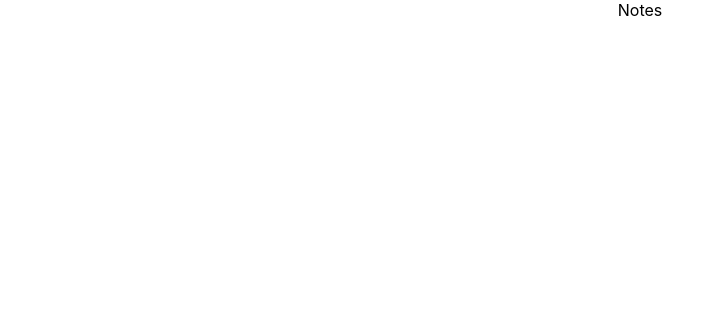
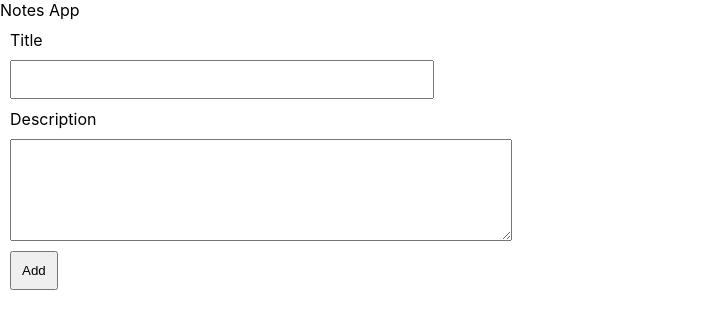
Before and after one commit to ManojCodeNew/NotesApp, a React (Create React App) app: page / in a window 1280 px wide. Shown: the top 328 px of the page, without its empty margins (0-724 px from the left). Built offline with nearby package versions, Linux system fonts and the light colour scheme.

Commit message:
notes-app: finish add title , description and add note fun

```diff
--- a/src/App.css
+++ b/src/App.css
@@ -1,38 +1,3 @@
 .App {
-  text-align: center;
+  margin: 10px;
 }
-
-.App-logo {
-  height: 40vmin;
-  pointer-events: none;
-}
-
-@media (prefers-reduced-motion: no-preference) {
-  .App-logo {
-    animation: App-logo-spin infinite 20s linear;
-  }
-}
-
-.App-header {
-  background-color: #282c34;
-  min-height: 100vh;
-  display: flex;
-  flex-direction: column;
-  align-items: center;
-  justify-content: center;
-  font-size: calc(10px + 2vmin);
-  color: white;
-}
-
-.App-link {
-  color: #61dafb;
-}
-
-@keyframes App-logo-spin {
-  from {
-    transform: rotate(0deg);
-  }
-  to {
-    transform: rotate(360deg);
-  }
-}
--- a/src/App.js
+++ b/src/App.js
@@ -1,12 +1,75 @@
-import logo from './logo.svg';
-import './App.css';
+import { useState } from "react";
+
+const styles = {
+  main: {
+    display: 'flex',
+    flexDirection: 'column',
+    gap: "10px",
+    margin: '10px'
+  },
+  title: {
+    width: '50vh',
+    padding: '10px',
+  },
+  textarea: {
+    width: '60vh',
+    height: '80px',
+    padding: '10px'
+
+  },
+  addBtn: {
+    width: 'fit-content',
+    padding: '10px',
+    cursor: 'pointer'
+  }
+}
+
 
 function App() {
+  const [notes, setNotes] = useState({
+    title: '',
+    description: '',
+    timestamp: 0
+  })
+  const [allNotes, setAllNotes] = useState([]);
+
+  function handleChangeTitle(event) {
+    setNotes(prev => ({
+      ...prev,
+      title: event.target.value
+    }))
+  }
+
+  function handleChangeDes(event) {
+    setNotes(prev => ({
+      ...prev,
+      description: event.target.value
+    }))
+  }
+
+  function addNotes() {
+    let newNote = { ...notes, timestamp: new Date() }
+    setNotes(newNote)
+    let updatedNotes = [...allNotes, newNote]
+    setAllNotes(updatedNotes)
+    console.log(updatedNotes);
+  }
+
   return (
-    <div className="App">
-     Notes
+    <div >
+      Notes App
+
+      <div style={styles.main}>
+        <label >Title</label>
+        <input style={styles.title} type='text' value={notes.title} onChange={(e) => handleChangeTitle(e)} />
+        <label >Description</label>
+        <textarea style={styles.textarea} value={notes.description} onChange={(e) => handleChangeDes(e)} />
+        <button style={styles.addBtn} onClick={() => addNotes()}>Add</button>
+      </div>
+
     </div>
   );
+
 }
 
 export default App;
--- /dev/null
+++ b/src/Hooks/useLocalStorage.js
@@ -0,0 +1,5 @@
+import React from 'react'
+
+export function useLocalStorage() {
+
+}
--- a/src/index.js
+++ b/src/index.js
@@ -2,16 +2,8 @@ import React from 'react';
 import ReactDOM from 'react-dom/client';
 import './index.css';
 import App from './App';
-import reportWebVitals from './reportWebVitals';
 
 const root = ReactDOM.createRoot(document.getElementById('root'));
 root.render(
-  <React.StrictMode>
     <App />
-  </React.StrictMode>
 );
-
-// If you want to start measuring performance in your app, pass a function
-// to log results (for example: reportWebVitals(console.log))
-// or send to an analytics endpoint. Learn more: https://bit.ly/CRA-vitals
-reportWebVitals();
--- a/src/reportWebVitals.js
+++ /dev/null
@@ -1,13 +0,0 @@
-const reportWebVitals = onPerfEntry => {
-  if (onPerfEntry && onPerfEntry instanceof Function) {
-    import('web-vitals').then(({ getCLS, getFID, getFCP, getLCP, getTTFB }) => {
-      getCLS(onPerfEntry);
-      getFID(onPerfEntry);
-      getFCP(onPerfEntry);
-      getLCP(onPerfEntry);
-      getTTFB(onPerfEntry);
-    });
-  }
-};
-
-export default reportWebVitals;
```
Also changed, not shown: src/setupTests.js (deleted, +0 -5 lines), src/logo.svg (deleted), 1 other file (tests, documents, lock files or other folders).
